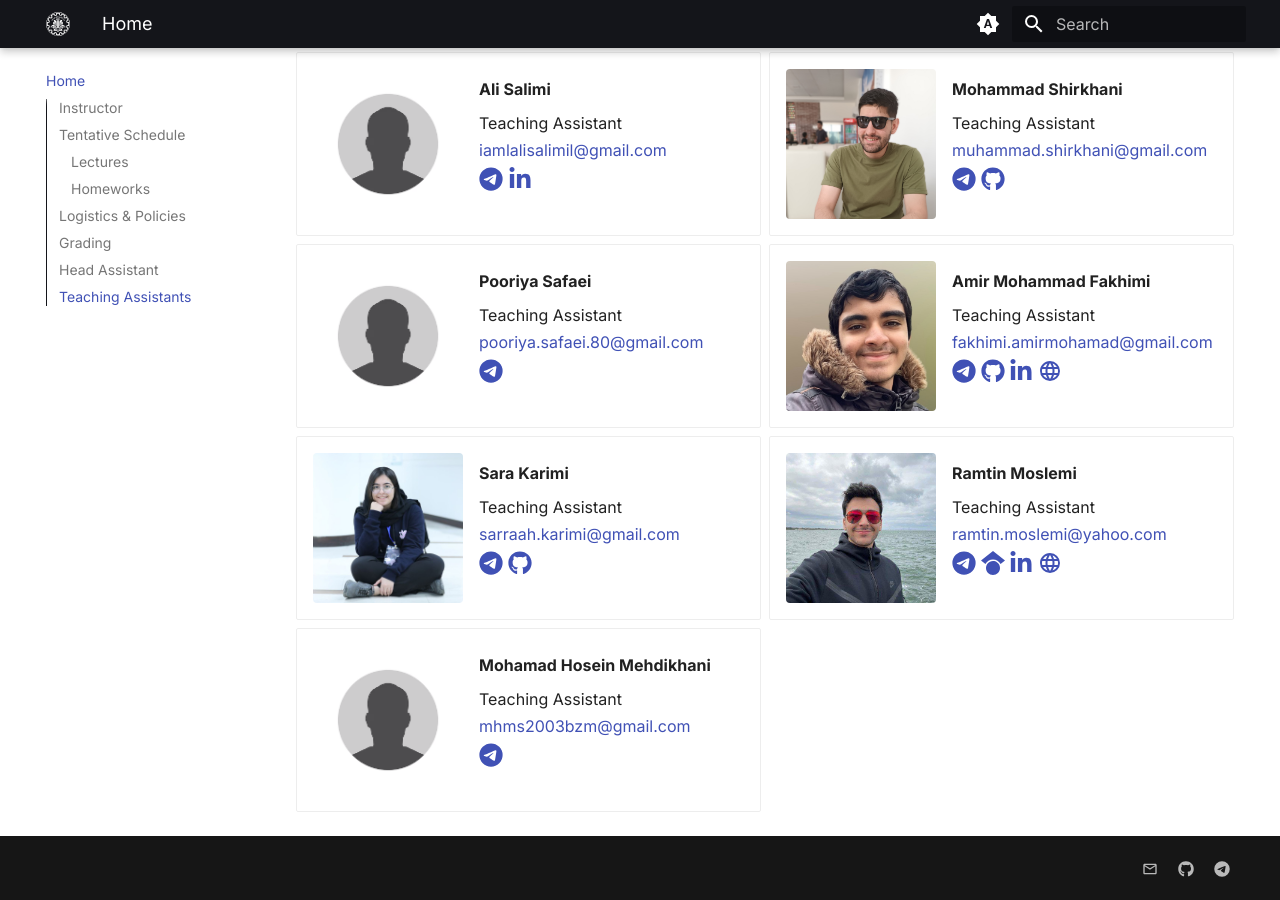
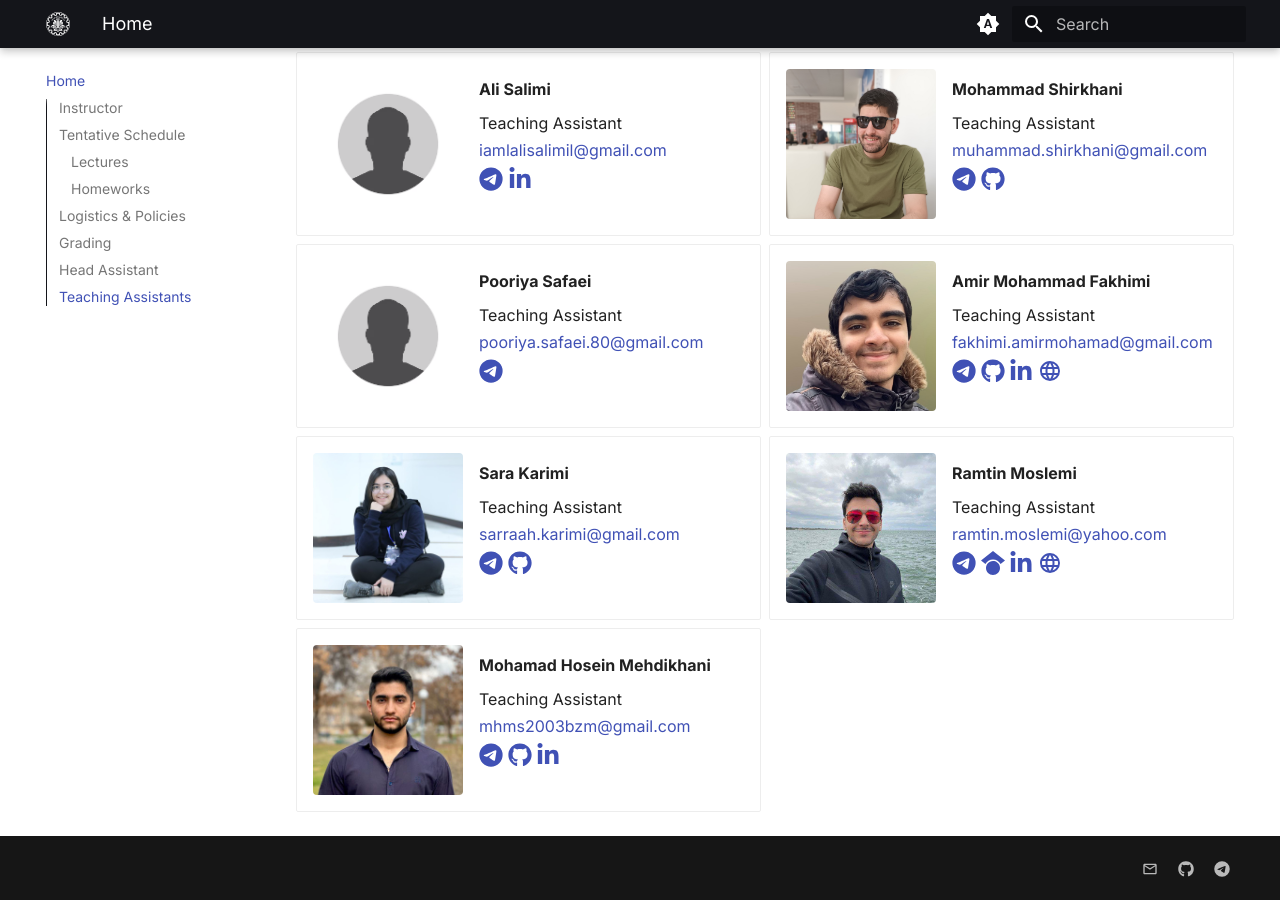
Before and after one commit to SUT-CS-GM/sut-cs-gm.github.io, an MkDocs documentation site: the page built from docs/index.md, in a window 1280 px wide and 900 px high, scrolled down 4189 px. Built offline with MkDocs 1.6.1 and Material for MkDocs 9.7.7, drawn with Linux system fonts in a browser that asks for light colours; some web fonts are replaced.

Commit message:
feat: Add Mehdikhani info

```diff
--- a/docs/index.md
+++ b/docs/index.md
@@ -292,13 +292,15 @@ The grading for the Deep Generative Models course is structured as follows:
         </p>
     </span>
 
--   ![Instructor Avatar](assets/images/staff/Sample.png){align=left width="150"}
+-   ![Instructor Avatar](assets/images/staff/Mohamad-Hosein-Mehdikhani.jpg){align=left width="150"}
     <span class="description" id="ta-mohamad-hosein-mehdikhani">
         <p>**Mohamad Hosein Mehdikhani**</p>
         <p>Teaching Assistant</p>
         <p>[mhms2003bzm@gmail.com](mailto:mhms2003bzm@gmail.com)</p>
         <p>
         [:fontawesome-brands-telegram:](https://t.me/mmmd_hosein){:target="_blank"}
+        [:fontawesome-brands-github:](https://github.com/mh-mehdikhani2003){:target="_blank"}
+        [:fontawesome-brands-linkedin-in:](https://www.linkedin.com/in/hosein-mehdikhani-33289a304){:target="_blank"}
         </p>
     </span>
 </div>
```
Also changed, not shown: docs/assets/images/staff/Mohamad-Hosein-Mehdikhani.jpg (added).
